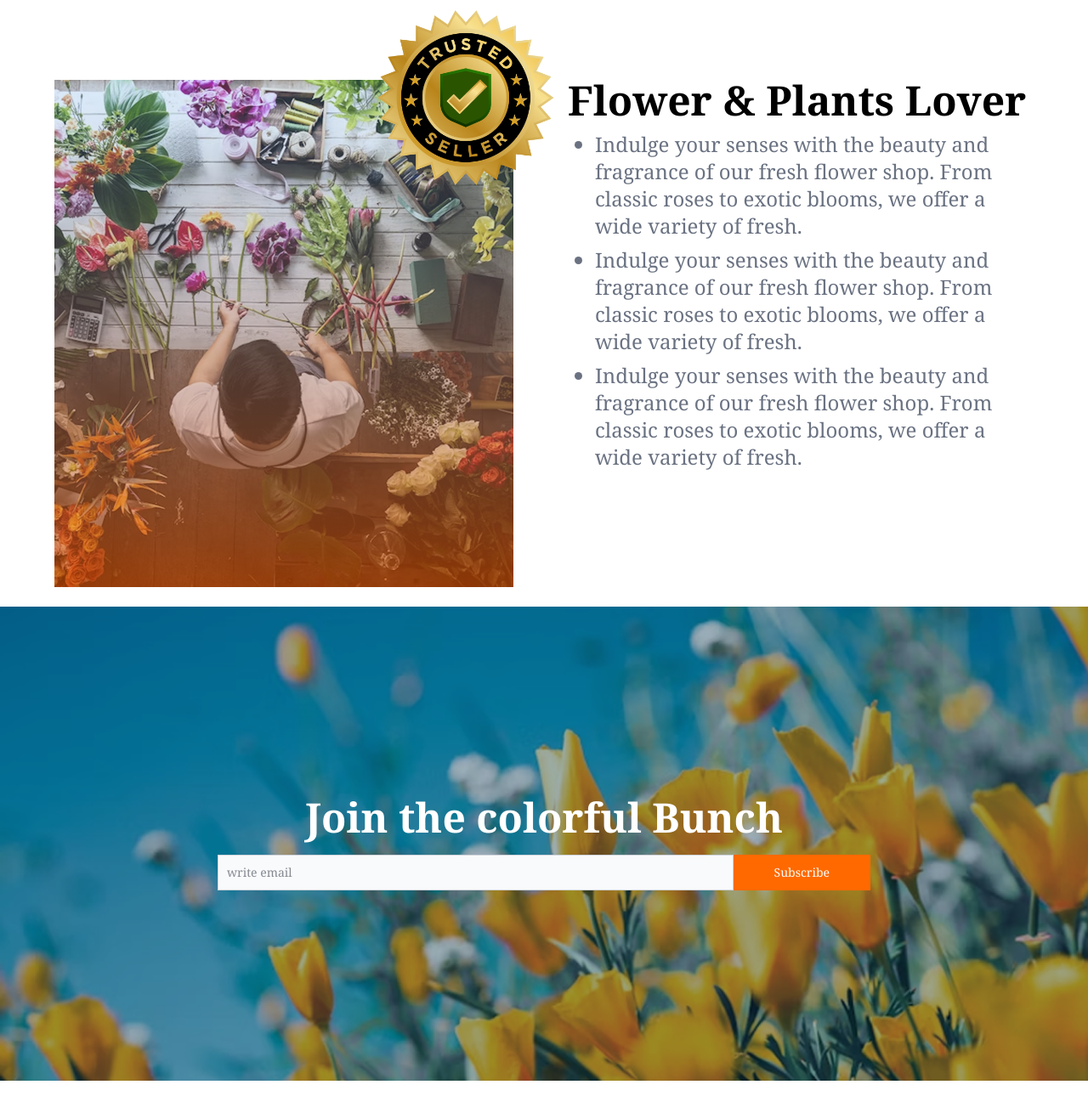
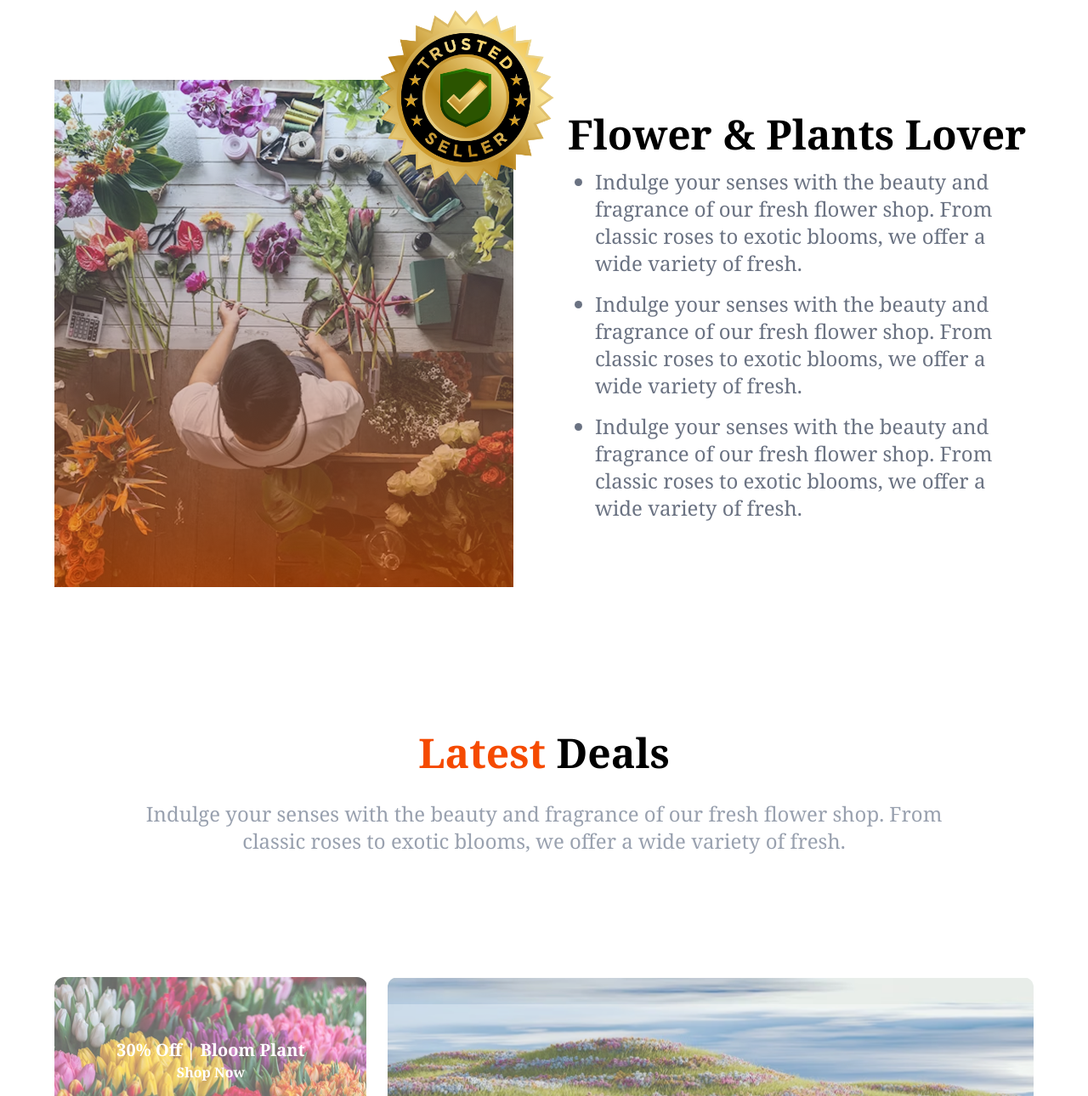
Before and after one commit to HamedAnika/responsive-flowers, a plain HTML site: page index.html in a window 1280 px wide. Shown: the part 1954-3244 px from the top of the page at 85% size. Drawn offline with nearby package versions, Linux system fonts and the light colour scheme.

Commit message:
latest deal section added

```diff
--- a/index.html
+++ b/index.html
@@ -131,28 +131,60 @@
     <main class="mt-40">
 
         <section class="max-w-6xl mx-auto">
-            <div class="grid grid-cols-1 md:grid-cols-2 lg:grid-cols-2 gap-14 mb-40">
+            <div class="grid grid-cols-1 md:grid-cols-2 lg:grid-cols-2 gap-14 mb-60">
                 <div>
                     <img class="md:-mb-180 lg:-mb-180" src="./assets/flower-store.png" alt="">
                     <img class="w-72 ml-85 hidden lg:block" src="./assets/trusted-badge.png" alt="">
                 </div>
                 <div>
-                    <h3 class="font-bold text-3xl md:text-5xl lg:text-5xl font-serif ">Flower & Plants Lover</h3>
+                    <h3 class="font-bold text-3xl md:text-5xl lg:text-5xl font-serif mt-10 ">Flower & Plants Lover</h3>
                     <ul class="list-disc text-gray-500 text-normal md:text-2xl mt-3">
-                        <li class="mt-2 ml-8">Indulge your senses with the beauty and fragrance of our fresh flower shop. From classic roses to exotic blooms, we offer a wide variety of fresh.</li>
-                        <li class="mt-2 ml-8">Indulge your senses with the beauty and fragrance of our fresh flower shop. From classic roses to exotic blooms, we offer a wide variety of fresh.</li>
-                        <li class="mt-2 ml-8">Indulge your senses with the beauty and fragrance of our fresh flower shop. From classic roses to exotic blooms, we offer a wide variety of fresh.</li>
+                        <li class="m-2 md:mt-4 ml-8">Indulge your senses with the beauty and fragrance of our fresh flower shop. From classic roses to exotic blooms, we offer a wide variety of fresh.</li>
+                        <li class="m-2 md:mt-4 ml-8">Indulge your senses with the beauty and fragrance of our fresh flower shop. From classic roses to exotic blooms, we offer a wide variety of fresh.</li>
+                        <li class="m-2 md:mt-4 ml-8">Indulge your senses with the beauty and fragrance of our fresh flower shop. From classic roses to exotic blooms, we offer a wide variety of fresh.</li>
                     </ul>
                 </div>
             </div>
 
         </section>
 
+
+        <section class="max-w-6xl mx-auto">
+
+                <div class="text-center">
+                    <h3 class="text-5xl font-bold"><span class="text-orange-600">Latest</span> Deals</h3>
+                    <p class="text-2xl text-gray-400 px-12 py-8">Indulge your senses with the beauty and fragrance of our fresh flower shop. From <br> classic roses to exotic blooms, we offer a wide variety of fresh.</p>
+                </div>
+
+             <div class="grid grid-cols-1 md:grid-cols-3 lg:grid-cols-3 gap-6 mt-28 mb-24">
+                <div class="bg-[url('./assets/deal-bloom.png')] bg-no-repeat rounded-xl bg-cover ">
+                    <div class="text-center p-18 bg-white/40 backdrop-blur-none">
+                        <h2 class="text-xl text-white font-bold">30% Off | Bloom  Plant</h2>
+                        <h4 class=" text-white  font-bold">Shop Now</h4>
+                    </div>
+                </div>
+                <div class="bg-[url('./assets/deal-zabo.png')] bg-no-repeat w-full  col-span-2 row-span-2 rounded-xl bg-cover">
+                    <div class="text-center p-40 mt-8 bg-white/30 backdrop-blur-none">
+                        <h2 class="md:text-4xl sm:text-xl  text-white font-bold">25% Off | Zabo Plant</h2>
+                        <h4 class=" text-white  font-bold">Shop Now</h4>
+                    </div>
+                </div>
+                <div class="bg-[url('./assets/deal-ana.png')] bg-no-repeat rounded-xl bg-cover">
+                  <div class="text-center p-18 bg-white/30 backdrop-blur-none">
+                        <h2 class="text-xl text-white font-bold">30% Off | Ana  Plant</h2>
+                        <h4 class=" text-white  font-bold">Shop Now</h4>
+                    </div>
+                </div>
+
+            </div>
+
+        </section>
+
         <div class="bg-[url('./assets/news-letter-bg.png')] bg-no-repeat w-full bg-cover">
             <div class="text-center py-56">
-                <h2 class="md:text-5xl sm:text-3xl text-white mb-5 font-bold">Join the colorful Bunch</h2>
+                <h2 class="md:text-5xl sm:text-3xl text-white mt-6 font-bold">Join the colorful Bunch</h2>
                 <form class="mx-auto md:w-3xl sm:w-xl">
-                    <div class="flex">
+                    <div class="flex mt-3.5">
                         <input type="email" id="email" class="bg-gray-50 border border-gray-300 text-gray-900 text-sm w-full p-2.5 dark:bg-gray-700 dark:border-gray-600 dark:placeholder-gray-400 dark:text-white " placeholder="write email" required />
                         <button type="submit" class="text-white bg-orange-500 px-12 font-medium text-sm w-full sm:w-auto py-2.5 text-center">Subscribe</button>
                    </div>
```
